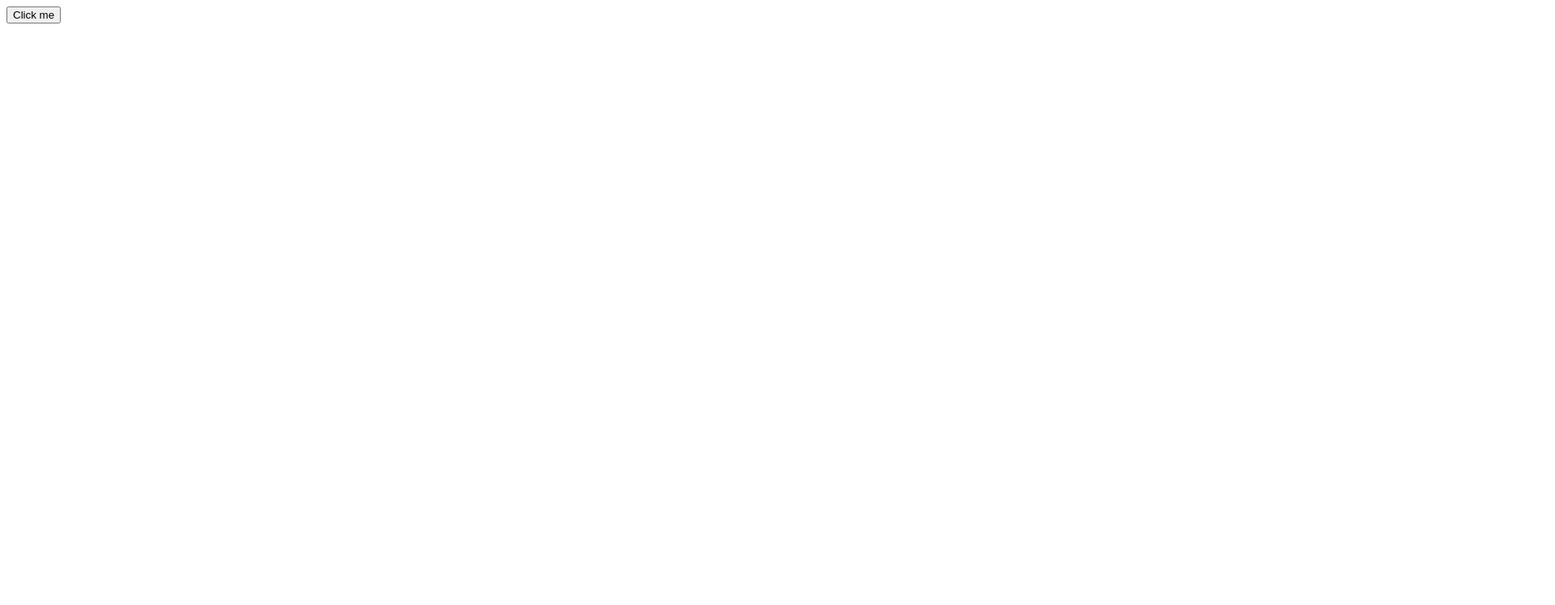
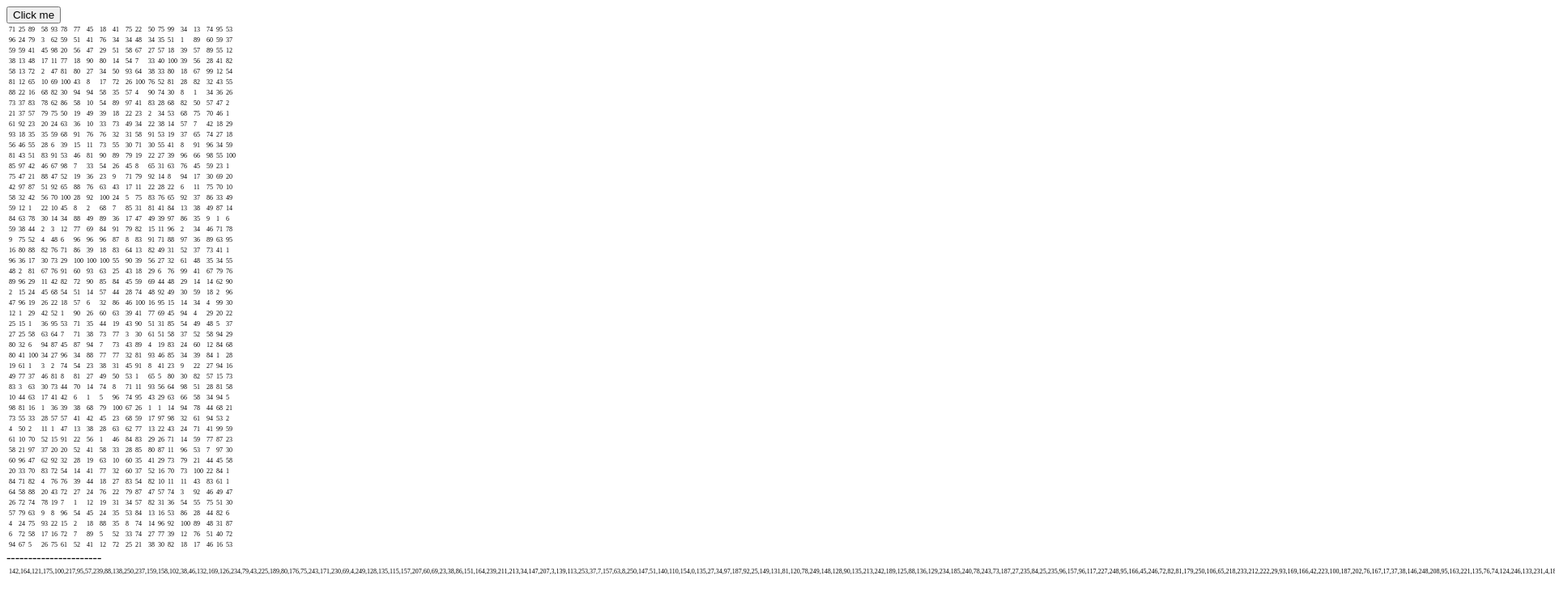
Before and after one commit to skywarth/vanillaCrypt, a website with bundled scripts: page index.html in a window 1280 px wide. Both pictures are taken after a click on the button "Click me". Shown: the top 748 px of the page at 81% size, 1920 px wide, since content can reach past the window. Built offline with nearby package versions, Linux system fonts and the light colour scheme.

Commit message:
basic matrix display function has been added

```diff
--- a/index.html
+++ b/index.html
@@ -8,5 +8,11 @@
 
 <button id="st">Click me</button>
 
+
+<div id="originalMatrix"></div>
+
+<span>----------------------</span>
+<div id="encryptedMatrix"></div>
+
 </body>
 </html>
--- /dev/null
+++ b/src/matrixDisplayer.js
@@ -0,0 +1,25 @@
+export class matrixDisplayer{
+    static createTable(tableData) {
+        var table = document.createElement('table');
+        var tableBody = document.createElement('tbody');
+
+        tableData.forEach(function (rowData) {
+            var row = document.createElement('tr',);
+
+            rowData.forEach(function (cellData) {
+                var cell = document.createElement('td');
+                cell.appendChild(document.createTextNode(cellData));
+                row.appendChild(cell);
+                row.setAttribute("style","font-size:0.5rem;")
+            });
+
+            tableBody.appendChild(row);
+        });
+
+        table.appendChild(tableBody);
+        return table;
+
+    }
+
+
+}
--- a/src/modules/moduleController.js
+++ b/src/modules/moduleController.js
@@ -50,7 +50,7 @@ export class moduleController{
 
     console.log(roundCiphers);
 
-
+    return roundCiphers;
     }
 
 
--- a/test.js
+++ b/test.js
@@ -5,7 +5,7 @@ import {blockCipherSuite} from "./src/modules/blockCipher.js";
 import {initVector} from "./src/modules/initVector.js";
 import {DES} from "./src/modules/DES.js";
 import {moduleController} from "./src/modules/moduleController.js";
-
+import {matrixDisplayer} from "./src/matrixDisplayer.js";
 
 //let test11=[[1,2],[3,4]];//success                                                                    //2*2
 //let test11=[[1,2],[3,4],[5,6]];//success                                                                //3*2
@@ -32,9 +32,10 @@ console.log(IV);*/
 console.log(DES.generatePermutationTable());*/
 
 export function start(){
-    let testImg1=new faker(100,50,1);
-
-    moduleController.execute(testImg1.fakeImage);
+    let testImg1=new faker(50,20,1);
+    document.querySelector("#originalMatrix").appendChild(matrixDisplayer.createTable(testImg1.fakeImage));
+    let cipherBulk=moduleController.execute(testImg1.fakeImage);
+    document.querySelector("#encryptedMatrix").appendChild(matrixDisplayer.createTable(cipherBulk));
 }
 
 document.querySelector('#st').addEventListener('click', start)
```
